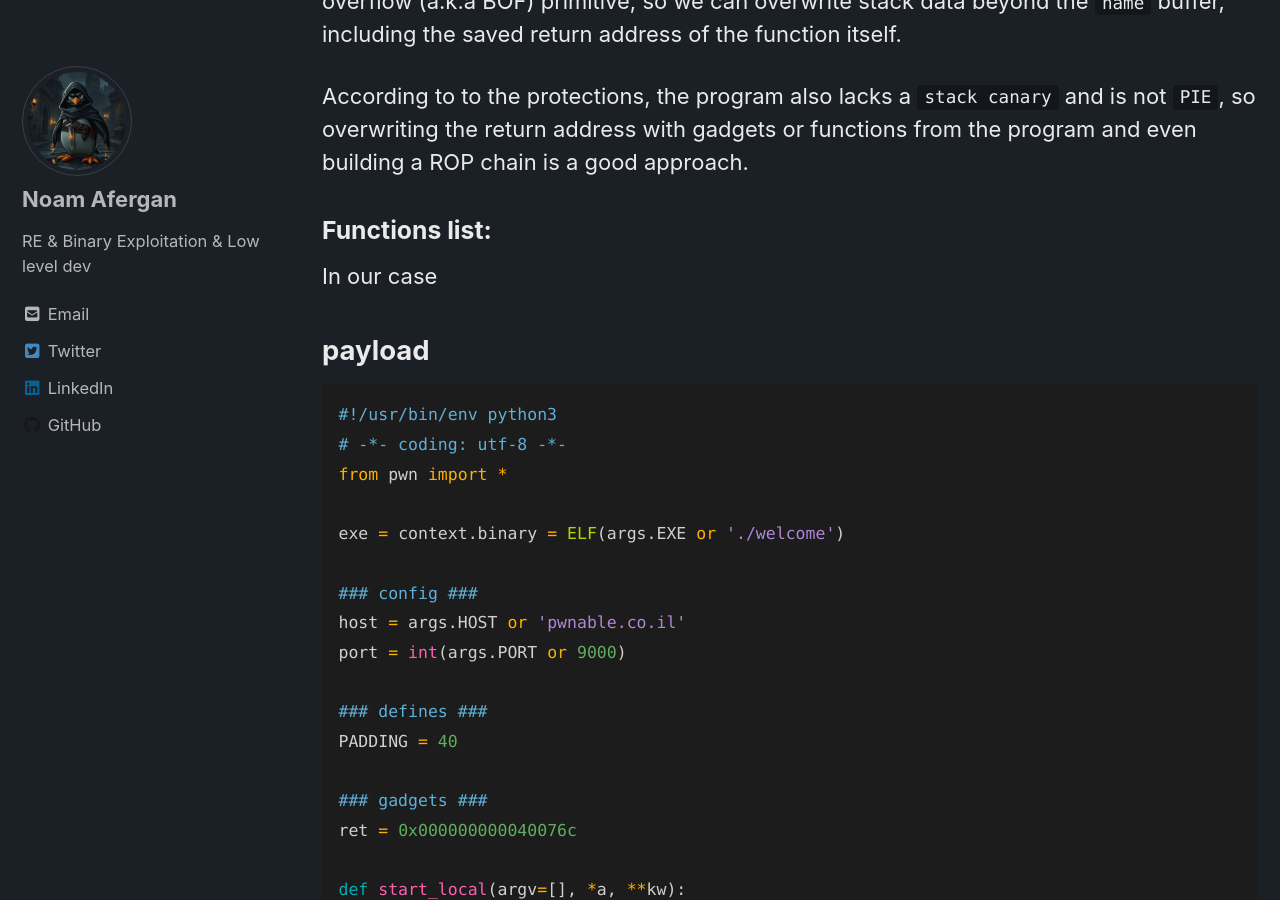
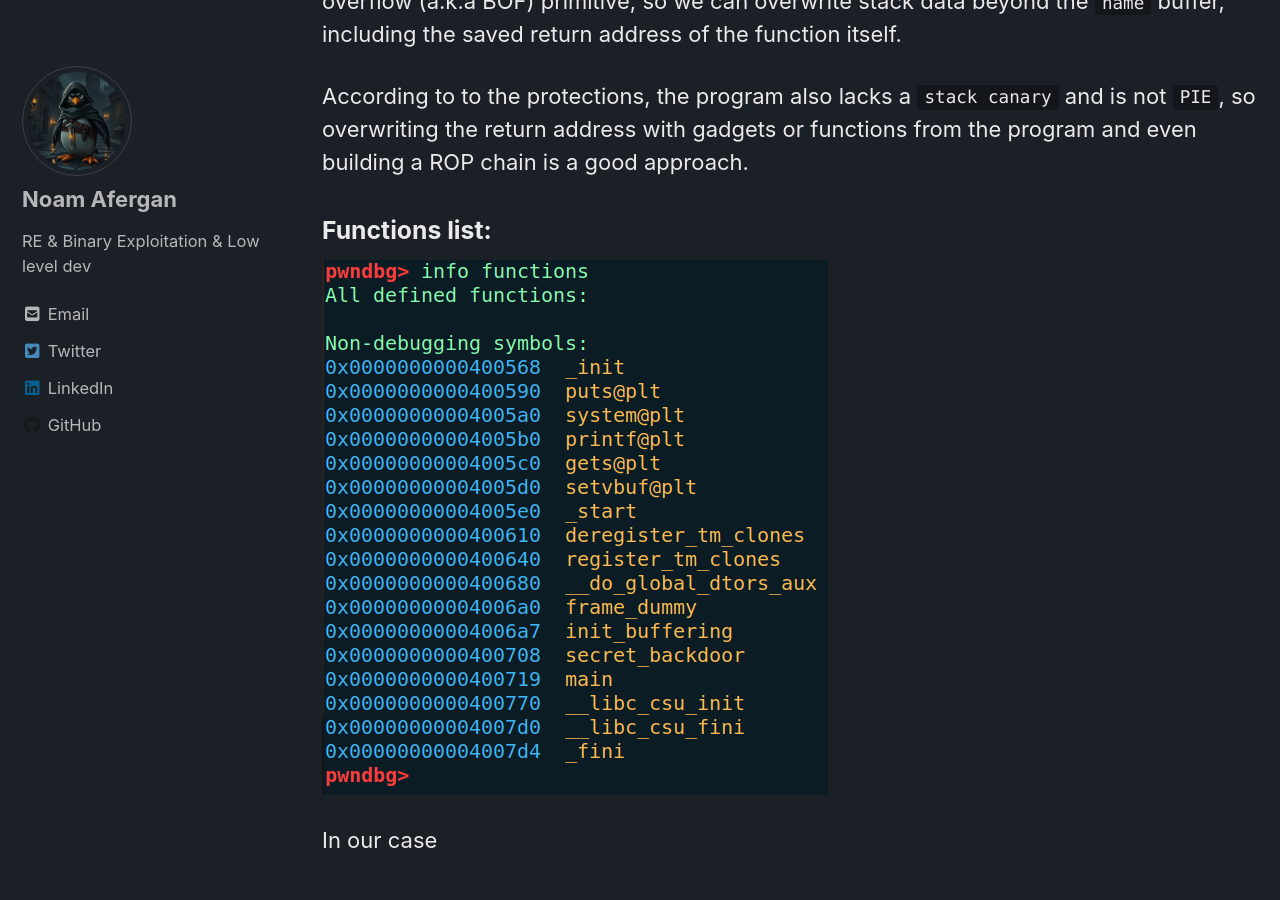
Before and after one commit to 4f3rg4n/4f3rg4n.github.io, a Jekyll site: the page built from _posts/CTF-Writeups/2025-10-26-welcome.md, in a window 1280 px wide and 900 px high, scrolled down 1176 px. Built offline with Jekyll 4.4.1, drawn with Linux system fonts in a browser that asks for light colours; cached includes are drawn as plain includes; nearby versions of some CDN libraries.

Commit message:
Add static symbols image to CTF welcome writeup
Added an image of static symbols to the welcome writeup.

```diff
--- a/_posts/CTF-Writeups/2025-10-26-welcome.md
+++ b/_posts/CTF-Writeups/2025-10-26-welcome.md
@@ -45,6 +45,7 @@ According to to the protections, the program also lacks a `stack canary` and is
 so overwriting the return address with gadgets or functions from the program and even building a ROP chain is a good approach.
 
 ### Functions list:
+[![static symbols](/assets/images/ctf-writeups/pwnable.co.il/welcome/symbols.png)](/assets/images/ctf-writeups/pwnable.co.il/welcome/symbols.png)
 
 In our case
 
```
